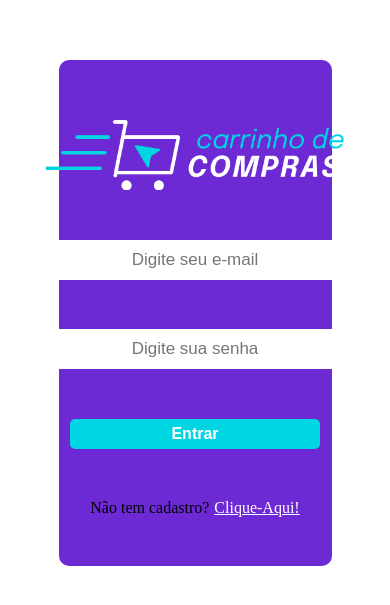
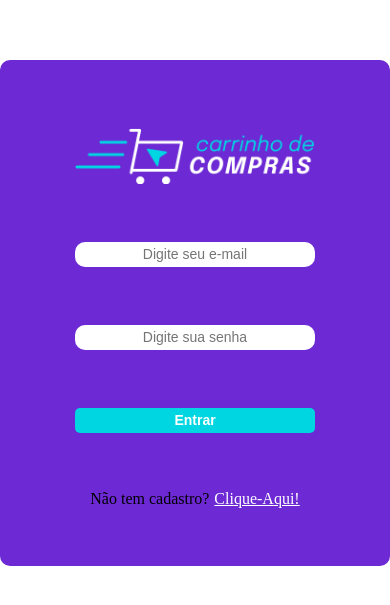
Before and after one commit to miguelraatz/app-ecommerce, a React (Vite) app in the folder frontend/: page / in a window 390 px wide. Shown: the part 109-714 px from the top of the page. Built offline with nearby package versions, Linux system fonts and the light colour scheme.

Commit message:
style: adjusting styles login page for mobile view

```diff
--- a/frontend/src/components/CardProduct.jsx
+++ b/frontend/src/components/CardProduct.jsx
@@ -14,7 +14,7 @@ function CardProduct({ product }) {
   const handleClick = async () => {
     if (location.pathname === '/home') {
       await requestApi('home', 'POST', { userId: user.id, productId: product.id });
-      toast.success('Produtos adicionado com sucesso!');
+      toast.success('Produtos adicionado ao carrinho!');
     } else {
       await requestDeleteApi('cart', user.id, product.id);
       toast.success('Produto removido com sucesso!');
--- a/frontend/src/styles/Login.css
+++ b/frontend/src/styles/Login.css
@@ -68,3 +68,26 @@
   color: rgb(0, 213, 226);
   cursor: pointer;
 }
+
+@media (max-width: 500px) {
+  .container-login__section {
+    width: 100%;
+  }
+
+  .logo-login {
+    margin-top: 10px;
+    width: 240px;
+  }
+
+  .input-login {
+    width: 240px;
+    height: 25px;
+    font-size: 14px;
+  }
+
+  .button-login {
+    width: 240px;
+    height: 25px;
+    font-size: 14px;
+  }
+}
```
